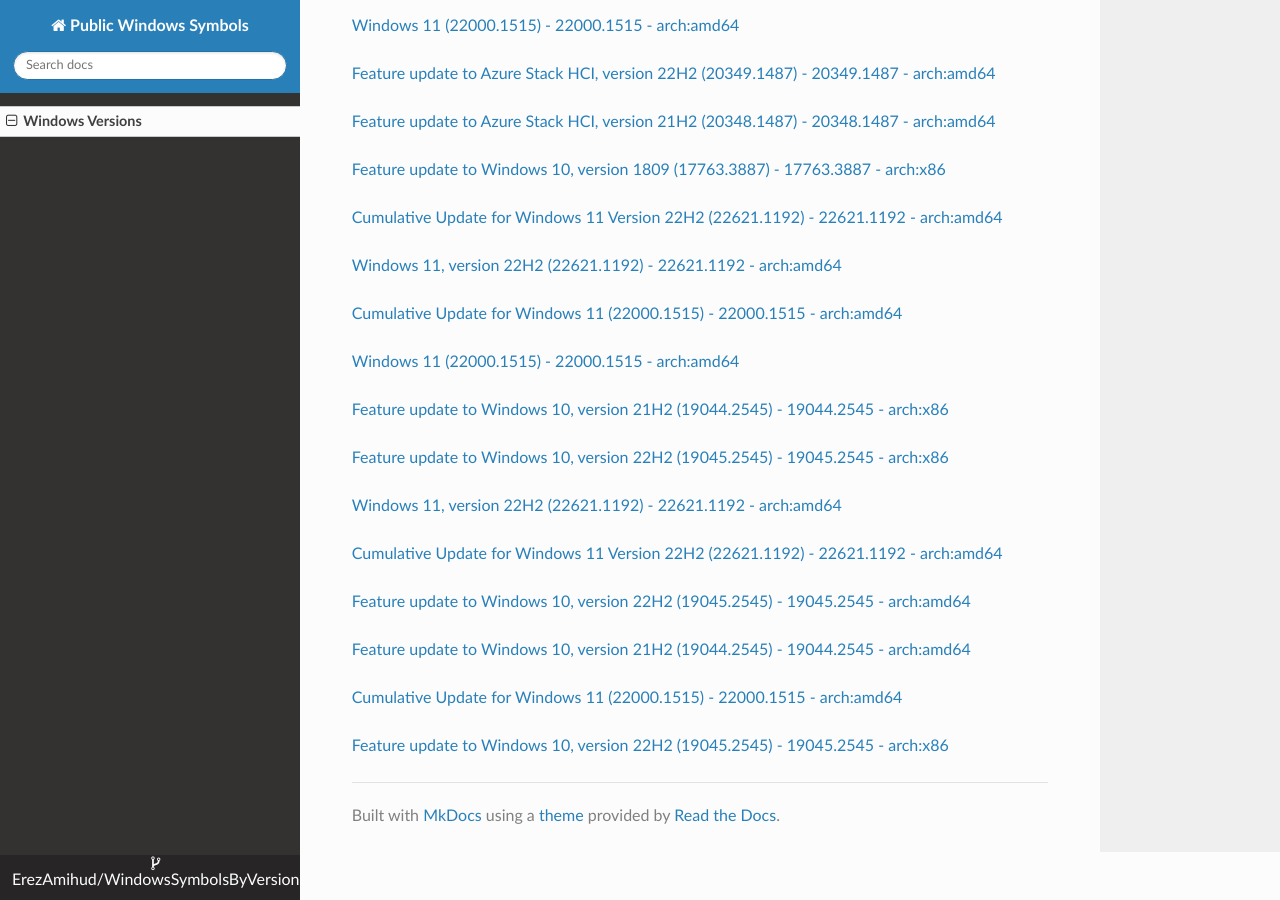
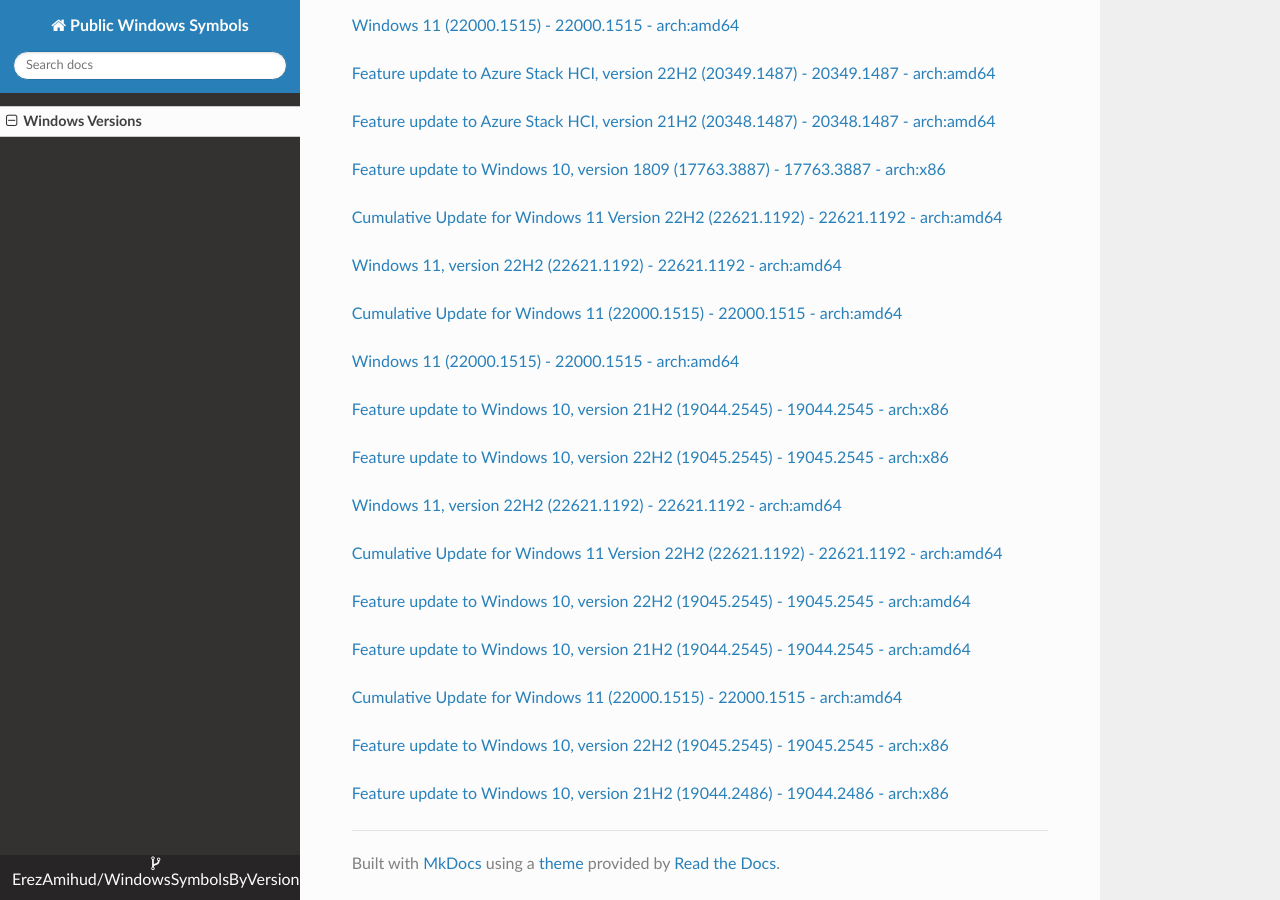
Before and after one commit to ErezAmihud/WindowsSymbolsByVersion, an MkDocs documentation site: the page built from docs/index.md, in a window 1280 px wide and 900 px high, scrolled down 41693 px. Built offline with MkDocs 1.6.1, drawn with Linux system fonts in a browser that asks for light colours; nearby versions of some CDN libraries.

Commit message:
Automated commit, add manifest for 6c952690-e413-4f31-b07a-bead1b094dc9

```diff
--- a/docs/index.md
+++ b/docs/index.md
@@ -2440,3 +2440,6 @@
 
 
 [Feature update to Windows 10, version 22H2 (19045.2545) - 19045.2545 - arch:x86](https://github.com/ErezAmihud/WindowsSymbolsByVersion/blob/main/manifests/74ee411f-928d-4f28-bca9-c63fd69f60c0.manifest)
+
+
+[Feature update to Windows 10, version 21H2 (19044.2486) - 19044.2486 - arch:x86](https://github.com/ErezAmihud/WindowsSymbolsByVersion/blob/main/manifests/6c952690-e413-4f31-b07a-bead1b094dc9.manifest)
```
Also changed, not shown: process_builds.json (+1 -1 lines), 1 other file.
